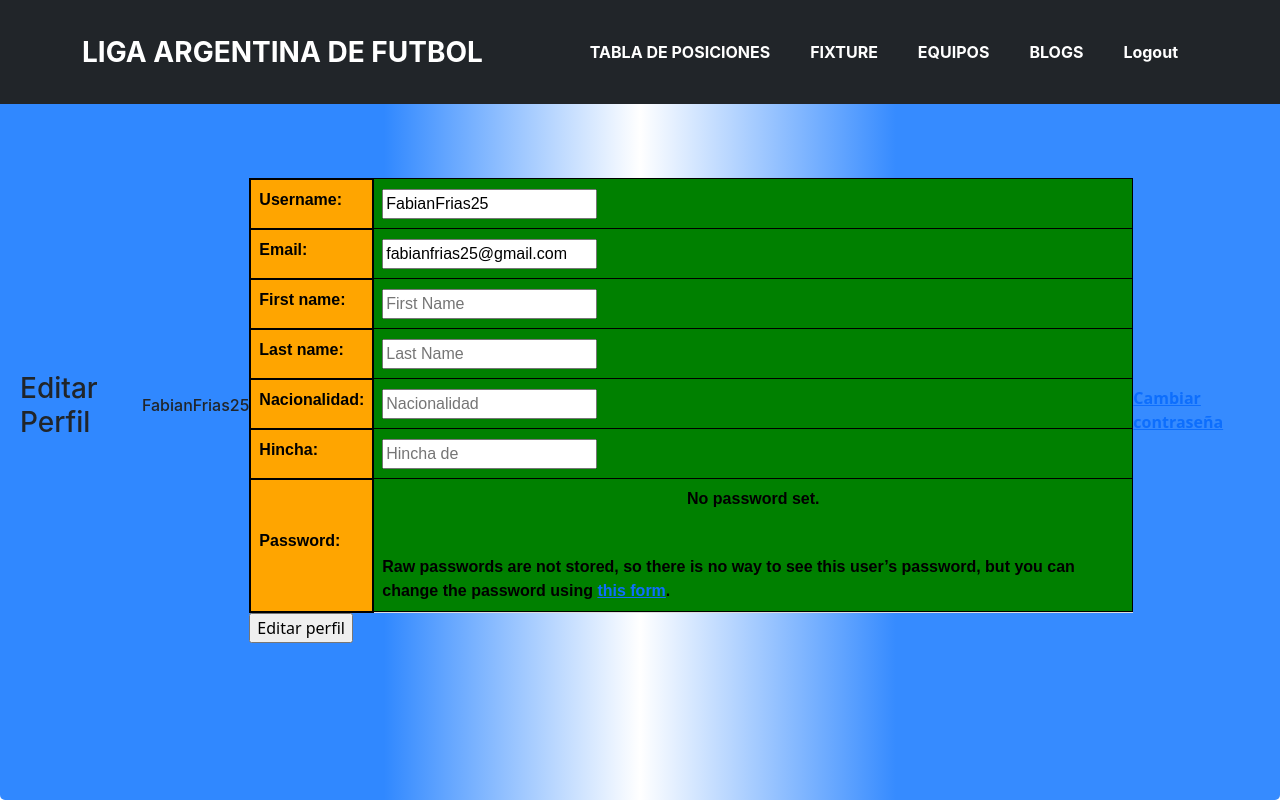
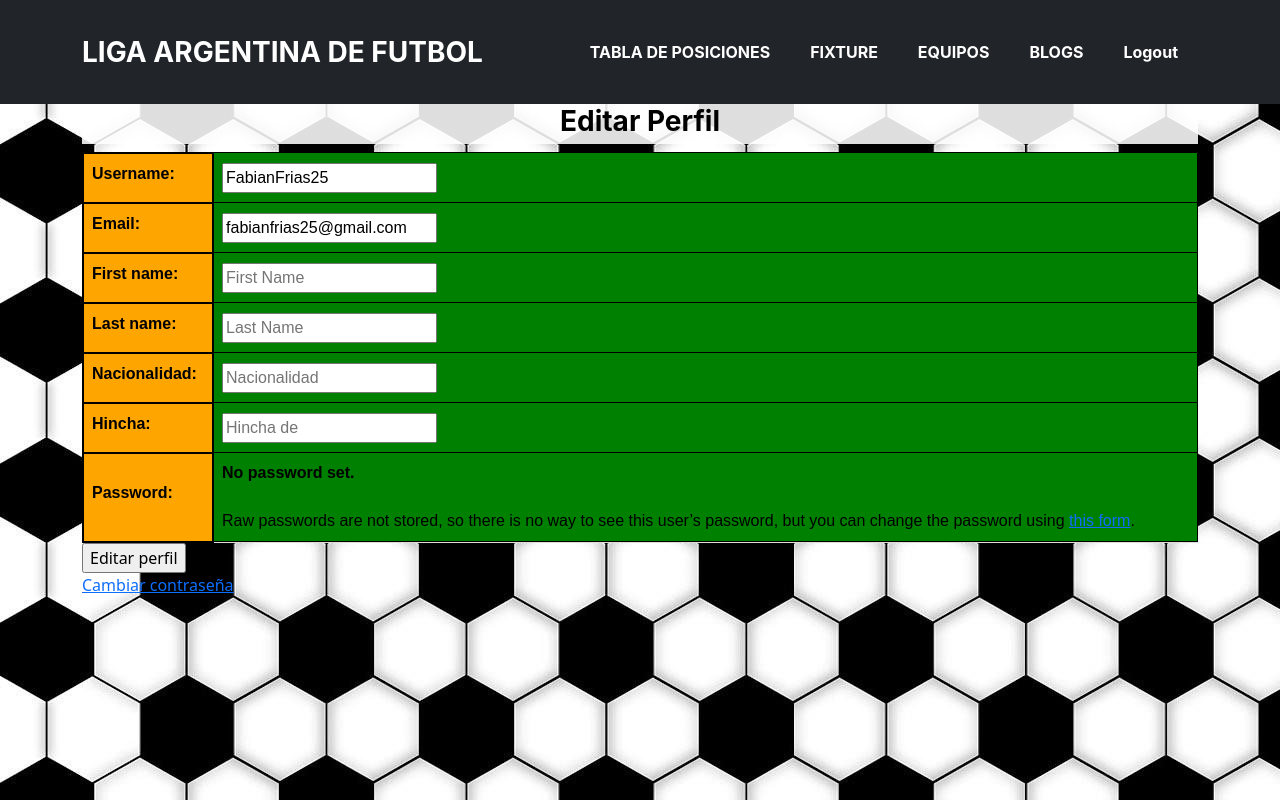
Before and after one commit to FabianFrias25/ProyectoFinalFriasFabian, a Django app: page /AppFutbolArg/Perfil/editarPerfil/ in a window 1280 px wide. Run offline with Django 4.2, Linux system fonts and the light colour scheme; a user stored in the database is signed in; some libraries are stand-ins or nearby versions; some web fonts are replaced.

Commit message:
.subrayado

```diff
--- a/AppFutbolArg/static/AppFutbolArg/css/fabifriasStyles.css
+++ b/AppFutbolArg/static/AppFutbolArg/css/fabifriasStyles.css
@@ -11,6 +11,14 @@
     position: absolute !important;
     height: auto !important;
     width: 100% !important;
+}
+
+
+.subrayado {
+    display: flex;
+    justify-content: center;
+    background: linear-gradient(90deg, rgba(2,0,36,1) 0%, rgba(255,255,255,0.8688725490196079) 0%);
+    padding: 5px;
 }
 
 
--- a/AppFutbolArg/templates/AppFutbolArg/Fixture.html
+++ b/AppFutbolArg/templates/AppFutbolArg/Fixture.html
@@ -4,9 +4,7 @@
 {% block contenidoQueCambia %}
 <div class="contenido">
     <div class="container mt-5 margenPosiciones">
-        <div style="display: flex; justify-content: center; background: linear-gradient(90deg, rgba(2,0,36,1) 0%, rgba(255,255,255,0.8688725490196079) 0%); padding: 5px;">
-            <h2 style="color: black; font-weight: bold; ">FECHA 23:</h2>
-        </div>
+        <h2 class="subrayado" style="color: black; font-weight: bold; ">FECHA 23:</h2>
         <table>
             <tr>
                 <th>Día</th>
--- a/AppFutbolArg/templates/AppFutbolArg/Perfil/editarPerfil.html
+++ b/AppFutbolArg/templates/AppFutbolArg/Perfil/editarPerfil.html
@@ -3,11 +3,9 @@
 <title>{% block title %}Perfil{% endblock %}</title>
 
 {% block contenidoQueCambia %}
-<div class="pararegistro formRegistro">
-
-<h3>Editar Perfil</h3>
-<h6>{{user.username}}</h6>
-
+<div class="contenido  margenPosiciones">
+    <div class="container mt-5 margenPosiciones">
+        <h3 class="subrayado" style="color: black; font-weight: bold; ">Editar Perfil</h3>
         <form method="POST"> {% csrf_token %}
             <table id="posiciones" class="tablesorter1">
                 {{ form.as_table }}
@@ -16,4 +14,5 @@
         </form>
         <a href="/AppFutbolArg/Perfil/changePassword">Cambiar contraseña</a>
     </div>
+</div>
 {% endblock %}
--- a/AppFutbolArg/templates/AppFutbolArg/Perfil/perfil.html
+++ b/AppFutbolArg/templates/AppFutbolArg/Perfil/perfil.html
@@ -7,8 +7,8 @@
     <div class="formRegistro">
         <ul>
             <li><p>Username: {{ user.username }}</p></li>
-            <li><p>Firstname: {{ user.first_name }}</p></li>
-            <li><p>Lastrname: {{ user.last_name }}</p></li>
+            <li><p>Nombre/s: {{ user.first_name }}</p></li>
+            <li><p>Apellido/s: {{ user.last_name }}</p></li>
             <li><p>Nacionalidad: {{ user.nacionalidad }}</p></li>
             <li><p>Hincha de: {{ user.hincha }}</p></li>
         </ul>
```
Also changed, not shown: AppFutbolArg/templates/AppFutbolArg/Equipos.html (+3 -4 lines). Lines whose indentation alone changed are shown as unchanged.
